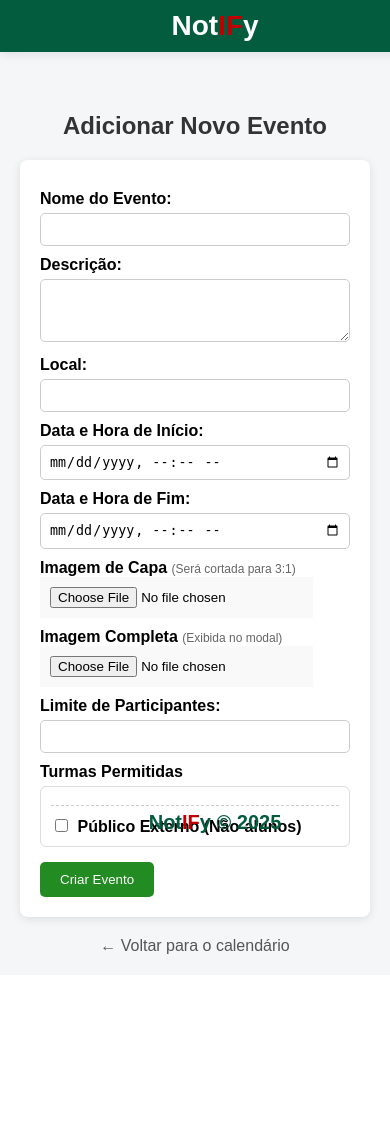
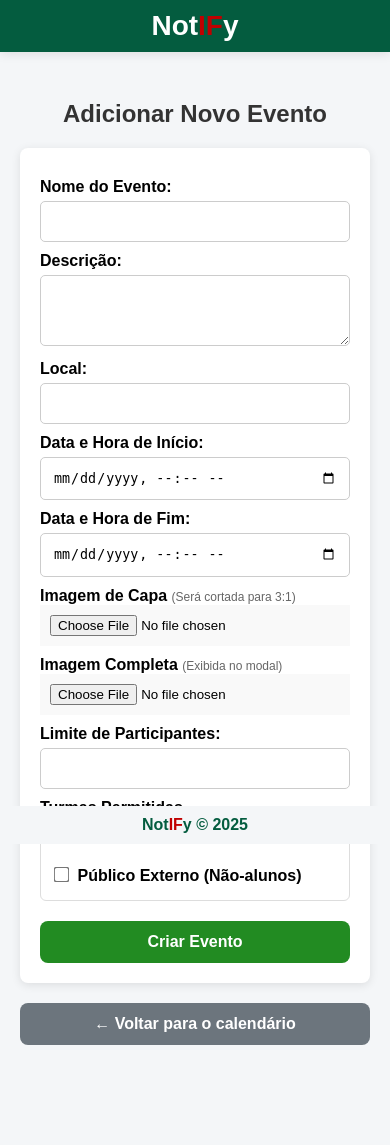
Before and after one commit to ricardorpr1/notIFy, a PHP site: page /Notify-backend/public/adicionarevento.php in a window 390 px wide. Before the commit the page ends 954 px from the top, so only its background shows below. Run offline with PHP 8.4, Linux system fonts and the light colour scheme; the visitor is signed in with stand-in values (Sample User, id 1); data that the repository does not hold is empty.

```diff
--- a/Notify-backend/public/adicionarevento.php
+++ b/Notify-backend/public/adicionarevento.php
@@ -37,7 +37,7 @@ try {
 <!DOCTYPE html>
 <html lang="pt-BR">
 <head>
-  <meta charset="UTF-8">
+  <meta charset="utf-8">
   <meta name="viewport" content="width=device-width, initial-scale=1.0">
   <title>Adicionar Evento - notIFy</title>
   <style>
@@ -53,6 +53,7 @@ try {
       justify-content: center;
       padding: 10px 20px;
       box-shadow: 0 2px 10px rgba(0, 0, 0, 0.1);
+      box-sizing: border-box; /* Importante para mobile */
     }
 
     header img {
@@ -72,31 +73,84 @@ try {
       color: #c00000;
     }
 
-footer {
+    footer {
       position: fixed;
-      bottom: 10px;
+      bottom: 0;
+      left: 0;
       width: 100%;
       text-align: center;
       font-weight: bold;
-      font-size: 20px;
+      font-size: 16px; /* Reduzido um pouco para mobile */
       color: #045c3f;
       user-select: none;
+      background-color: #f4f6f8; /* Fundo para não sobrepor texto */
+      padding: 10px 0;
+      z-index: 100;
     }
 
     footer span {
       color: #c00000;
     }
 
+    body { font-family: Arial, sans-serif; background-color: #f4f6f8; margin: 0; padding: 20px; padding-bottom: 60px; /* Espaço para o footer */ }
 
-    body { font-family: Arial, sans-serif; background-color: #f4f6f8; margin: 0; padding: 20px; }
-    h2 { text-align: center; color: #333; }
-    form { background: #fff; padding: 20px; border-radius: 8px; box-shadow: 0 2px 10px rgba(0,0,0,0.1); max-width: 500px; margin: 20px auto; }
+    h2 { text-align: center; color: #333; margin-top: 80px; /* Espaço para o header */ }
+
+    form {
+        background: #fff;
+        padding: 20px;
+        border-radius: 8px;
+        box-shadow: 0 2px 10px rgba(0,0,0,0.1);
+        max-width: 500px;
+        margin: 20px auto;
+        width: 100%; /* Mobile full width */
+        box-sizing: border-box;
+    }
+
     label { display: block; margin-top: 10px; font-weight: bold; }
-    input[type="text"], input[type="datetime-local"], input[type="number"], textarea { width: 100%; padding: 8px; margin-top: 5px; border: 1px solid #ccc; border-radius: 5px; box-sizing: border-box; }
-    button { margin-top: 15px; padding: 10px 20px; border: none; border-radius: 5px; background-color: #228B22; color: #fff; cursor: pointer; }
+
+    input[type="text"], input[type="datetime-local"], input[type="number"], textarea {
+        width: 100%;
+        padding: 12px; /* Padding maior para toque */
+        margin-top: 5px;
+        border: 1px solid #ccc;
+        border-radius: 5px;
+        box-sizing: border-box;
+    }
+
+    button {
+        width: 100%; /* Botão full width */
+        margin-top: 20px;
+        padding: 12px 20px;
+        border: none;
+        border-radius: 8px;
+        background-color: #228B22;
+        color: #fff;
+        cursor: pointer;
+        font-size: 16px;
+        font-weight: bold;
+    }
     button:hover { background-color: #1c731c; }
-    .voltar { display: block; text-align: center; margin-top: 15px; color: #555; text-decoration: none; }
-    input[type="file"] { background: #f9f9f9; padding: 10px; }
+
+    /* --- BOTÃO VOLTAR (ESTILIZADO) --- */
+    .voltar {
+        display: block;
+        max-width: 500px; /* Mesma largura do form */
+        margin: 15px auto 40px auto; /* Margem inferior extra para não colar no footer */
+        padding: 12px;
+        background-color: #6c757d; /* Cor cinza padrão para 'cancelar/voltar' */
+        color: #fff;
+        text-align: center;
+        text-decoration: none;
+        border-radius: 8px;
+        font-weight: bold;
+        box-sizing: border-box;
+        transition: background 0.2s;
+    }
+    .voltar:hover { background-color: #5a6268; }
+    /* --- FIM --- */
+
+    input[type="file"] { background: #f9f9f9; padding: 10px; width: 100%; box-sizing: border-box; }
     .note { font-size: 12px; color: #666; font-weight: normal; }
 
     /* --- CSS PARA AS TURMAS --- */
@@ -106,8 +160,8 @@ footer {
     }
     .turma-curso-grupo { margin-bottom: 8px; }
     .turma-curso-grupo strong { font-size: 14px; color: #0056b3; }
-    .turma-checkbox { margin-right: 15px; }
-    .turma-checkbox input { width: auto; margin-right: 5px; }
+    .turma-checkbox { margin-right: 15px; display: inline-block; padding: 5px 0; } /* Padding para toque */
+    .turma-checkbox input { width: auto; margin-right: 5px; transform: scale(1.2); }
     /* --- FIM --- */
   </style>
 </head>
@@ -115,10 +169,7 @@ footer {
 <header>
     <h1>Not<span>IF</span>y</h1>
   </header>
-<footer>
-    Not<span>IF</span>y © 2025
-  </footer>
-  <br><br><br><br>
+
   <h2>Adicionar Novo Evento</h2>
 
   <form id="eventoForm">
@@ -167,6 +218,10 @@ footer {
   </form>
 
   <a href="index.php" class="voltar">← Voltar para o calendário</a>
+
+  <footer>
+    Not<span>IF</span>y © 2025
+  </footer>
 
   <script>
     document.getElementById("eventoForm").addEventListener("submit", async (e) => {
```
Also changed, not shown: Notify-backend/public/index.php (+15 -14 lines).
